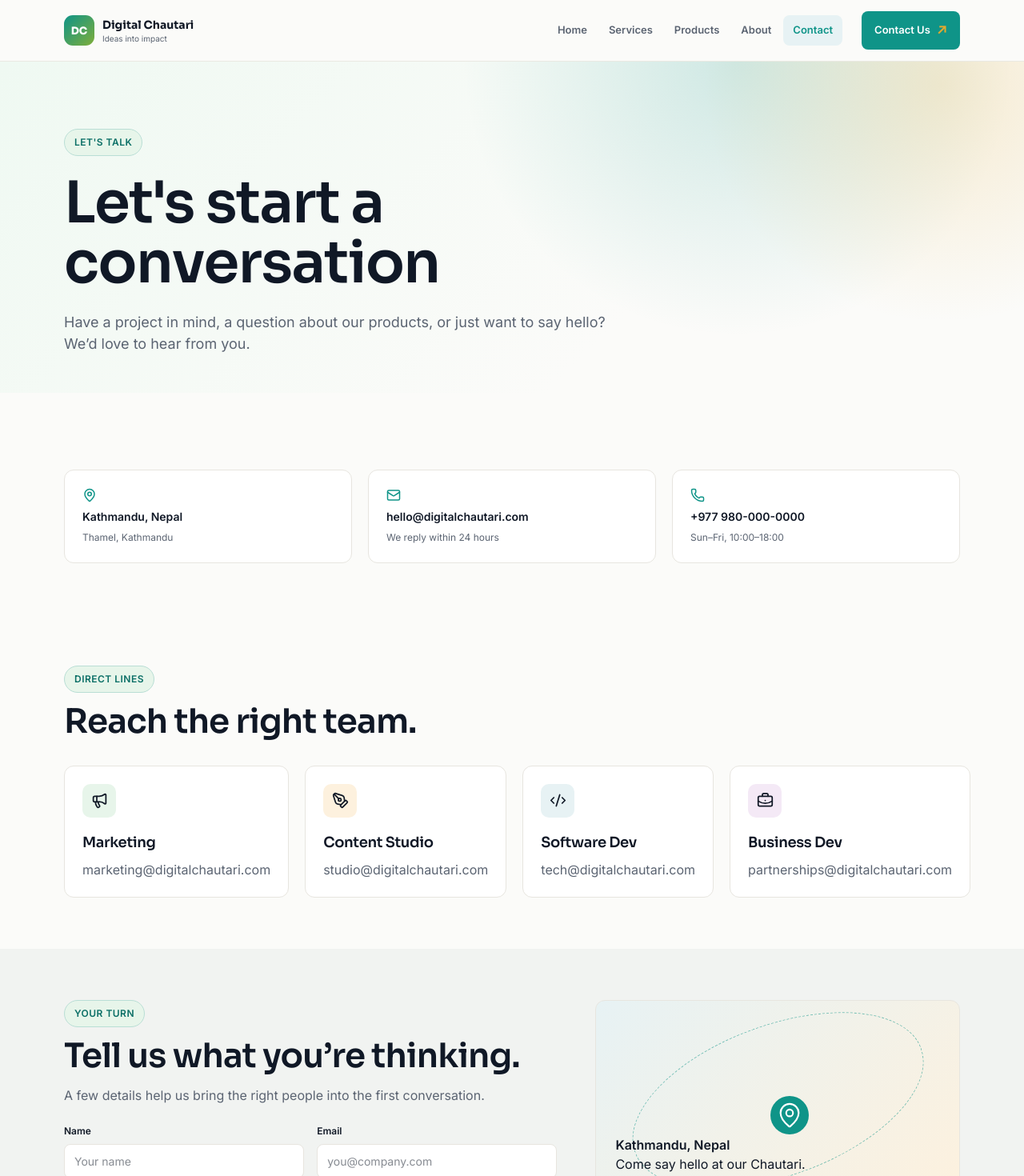
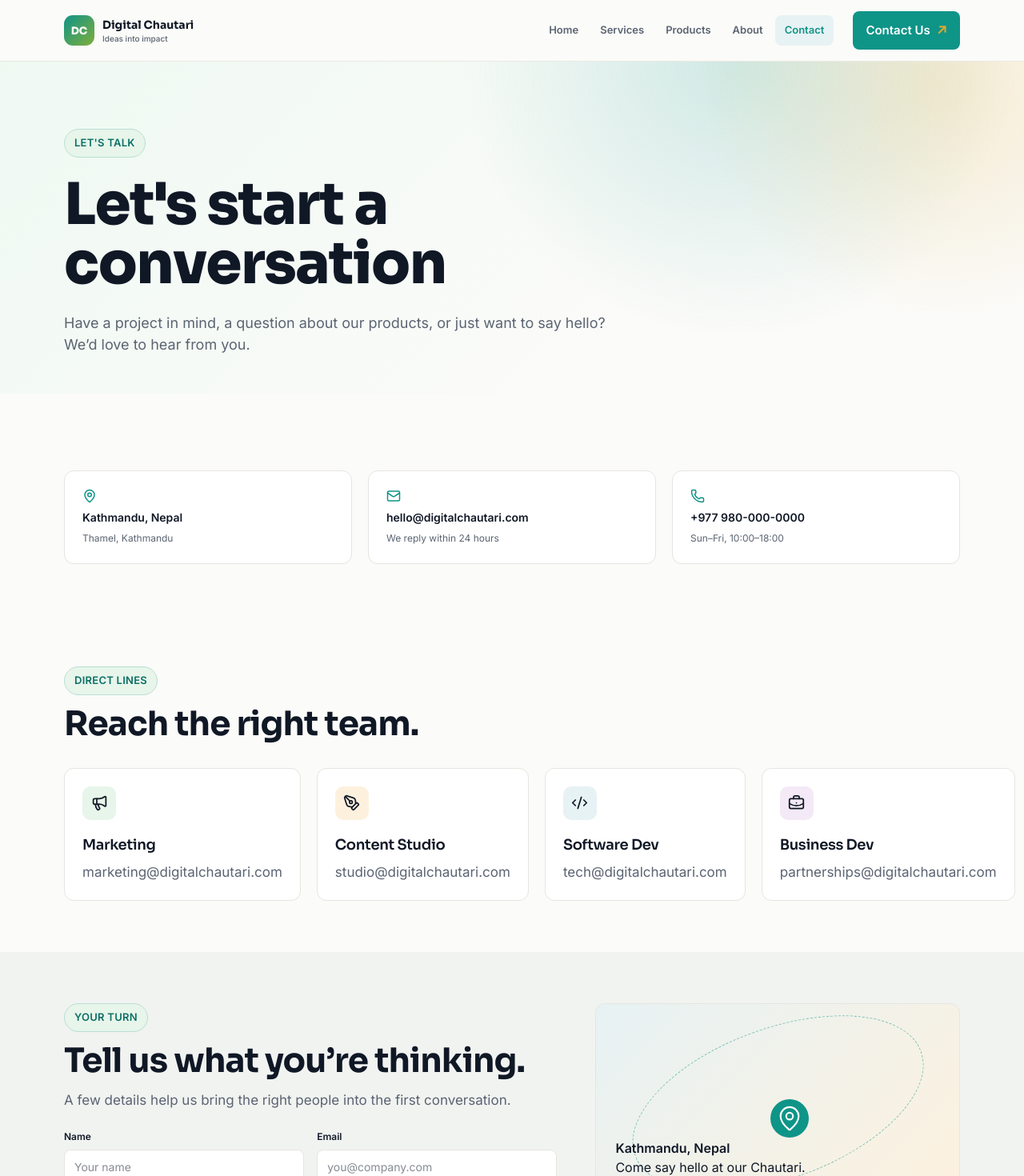
Before and after one commit to Parvesh-ops/digital-chautari, a Next.js app: page /contact in a window 1280 px wide. Shown: the top 1470 px of the page at 80% size. Built offline with nearby package versions, Linux system fonts and the light colour scheme.

Commit message:
style: enhance typography and spacing in BlogSection and site components

```diff
--- a/app/globals.css
+++ b/app/globals.css
@@ -144,6 +144,79 @@
     letter-spacing: -0.02em;
   }
 
+  h1 {
+    font-size: 32px;
+    font-weight: 800;
+  }
+
+  @media (min-width: 768px) {
+    h1 {
+      font-size: 46px;
+    }
+  }
+
+  h2 {
+    font-size: 28px;
+    font-weight: 700;
+  }
+
+  @media (min-width: 768px) {
+    h2 {
+      font-size: 30px;
+    }
+  }
+
+  h3 {
+    font-size: 16px;
+    font-weight: 600;
+  }
+
+  @media (min-width: 768px) {
+    h3 {
+      font-size: 17px;
+    }
+  }
+
+  p {
+    font-family: "Inter", sans-serif;
+    font-size: 15px;
+    font-weight: 400;
+  }
+
+  @media (min-width: 768px) {
+    p {
+      font-size: 17px;
+    }
+  }
+
+  small,
+  caption {
+    font-family: "Inter", sans-serif;
+    font-size: 12px;
+    font-weight: 500;
+  }
+
+  @media (min-width: 768px) {
+    small,
+    caption {
+      font-size: 13px;
+    }
+  }
+
+  button,
+  .button-label {
+    font-family: "Inter", sans-serif;
+    font-size: 14px;
+    font-weight: 600;
+  }
+
+  @media (min-width: 768px) {
+    button,
+    .button-label {
+      font-size: 15px;
+    }
+  }
+
   ::selection {
     background: #e0a930;
     color: #101826;
@@ -178,7 +251,8 @@
     color: #dc2626;
   }
 
-  .eyebrow {
+  .eyebrow,
+  .tag-label {
     display: inline-flex;
     align-items: center;
     gap: 8px;
@@ -187,10 +261,18 @@
     padding: 7px 12px;
     color: #0b6f66;
     background: #e7f5ea;
-    font-size: 12px;
+    font-family: "Inter", sans-serif;
+    font-size: 11px;
     font-weight: 600;
-    letter-spacing: .04em;
+    letter-spacing: 0.02em;
     text-transform: uppercase;
+  }
+
+  @media (min-width: 768px) {
+    .eyebrow,
+    .tag-label {
+      font-size: 13px;
+    }
   }
 
   .card {
@@ -356,10 +438,18 @@
     gap: 8px;
     border-radius: 8px;
     padding: 11px 16px;
-    font-size: 13px;
+    font-family: "Inter", sans-serif;
+    font-size: 14px;
     font-weight: 600;
     text-decoration: none;
     transition: transform .2s, background .2s;
+  }
+
+  @media (min-width: 768px) {
+    .nav-cta,
+    .action {
+      font-size: 15px;
+    }
   }
 
   .nav-cta,
--- a/src/components/app-pages/(public)/BlogSection.tsx
+++ b/src/components/app-pages/(public)/BlogSection.tsx
@@ -3,16 +3,34 @@ import { blogPosts } from "@/src/data/data";
 
 export function BlogSection() {
   return (
-    <section className="section" style={{ paddingTop: 0 }}>
+    <section className="section pt-0">
       <div className="site-container">
-        <SectionHeading eyebrow="Notes from the Chautari" title="Latest from our blog" />
+        <SectionHeading
+          eyebrow="Notes from the Chautari"
+          title="Latest from our blog"
+        />
+
         <div className="grid-3">
           {blogPosts.map((post) => (
-            <article className="card blog-card" key={post.title}>
-              <div className="blog-art" style={{ background: post.gradient }} />
-              <span className="blog-meta">{post.category} · 5 min read</span>
+            <article
+              className="card blog-card"
+              key={post.title}
+            >
+              <div
+                className="blog-art"
+                style={{ background: post.gradient }}
+              />
+
+              <span className="blog-meta">
+                {post.category} · 5 min read
+              </span>
+
               <h3>{post.title}</h3>
-              <p style={{ color: "#5b6472", marginTop: 8, fontSize: 14 }}>{post.text}</p>
+
+              <p className="mt-2 text-sm text-[#5b6472]">
+                {post.text}
+              </p>
+
               <Action href="/contact" variant="ghost">
                 Read more
               </Action>
--- a/src/components/common/site.tsx
+++ b/src/components/common/site.tsx
@@ -93,7 +93,7 @@ export function Action({
   variant?: "primary" | "ghost" | "light";
 }) {
   return (
-    <Link href={href} className={`action action-${variant}`}>
+    <Link href={href} className={`action action-${variant} mt-3`}>
       {children}
       <ArrowRight size={16} />
     </Link>
```
